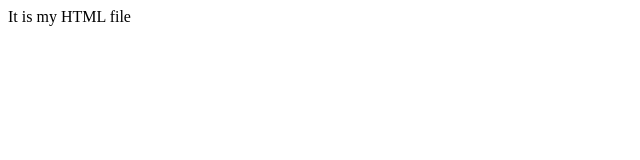
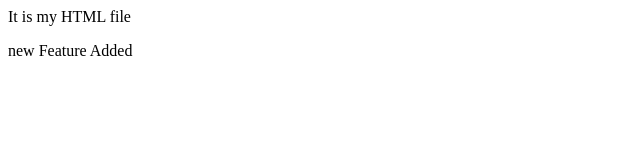
Before and after one commit to MohammadSibtainRaza/LocalRepo, a plain HTML site: page index.html in a window 1280 px wide. Shown: the whole page, without its empty margins (0-640 px from the left). Drawn offline with Linux system fonts and the light colour scheme.

Commit message:
first feature

```diff
--- a/index.html
+++ b/index.html
@@ -1,3 +1,4 @@
 <p>
     It is my HTML file
 </p>
+<p>new Feature Added</p>
```
